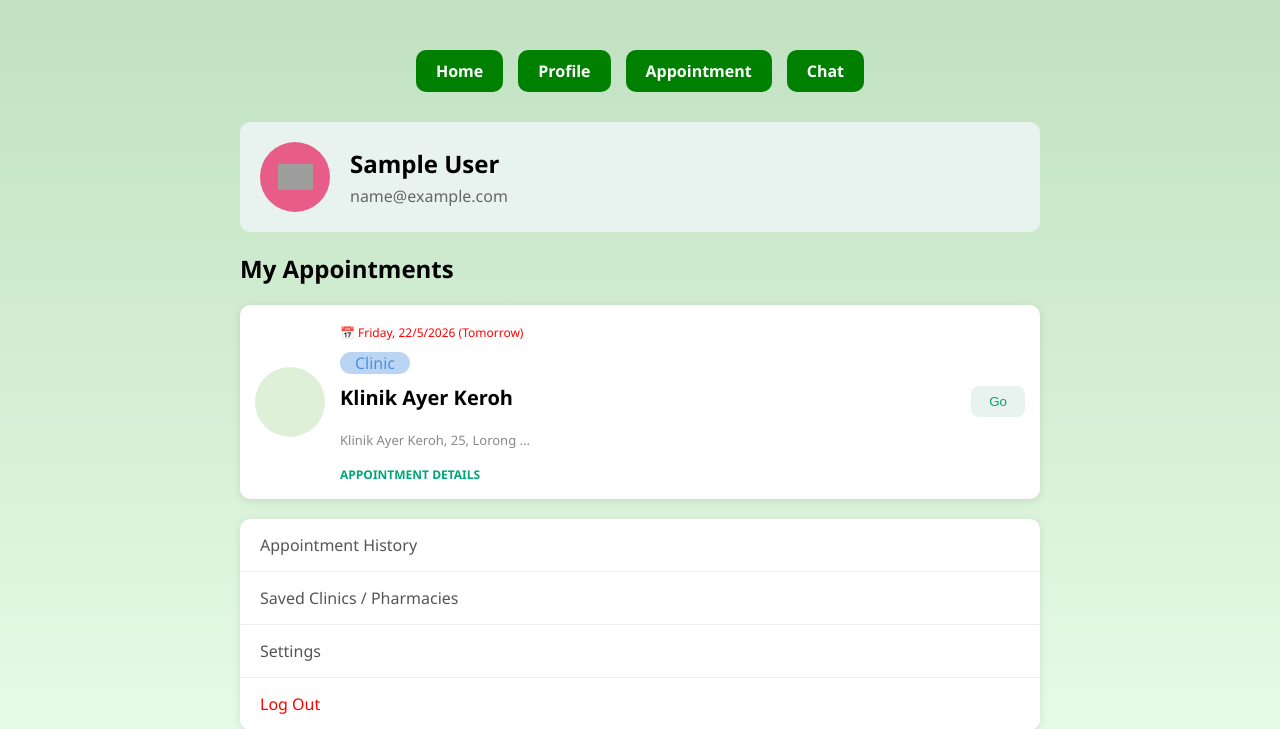
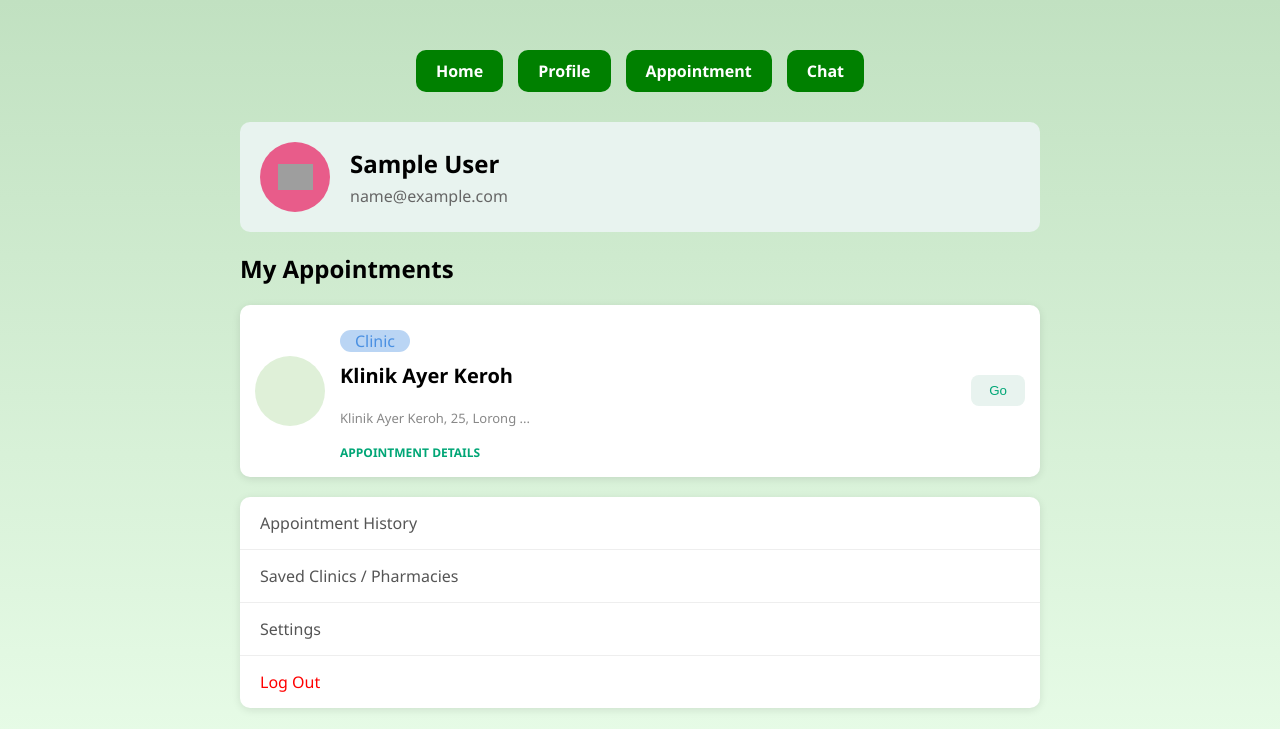
Before and after one commit to Izadep/MediLocator, a PHP site: page /Profile.php in a window 1280 px wide. Shown: the top 729 px of the page. Run offline with PHP 8.4, Linux system fonts and the light colour scheme; the visitor is signed in with stand-in values (Sample User, id 1); grey boxes are pictures that could not be loaded.

Commit message:
profile update

```diff
--- a/Profile.php
+++ b/Profile.php
@@ -47,7 +47,6 @@ $email = $_SESSION['user_email'];
 
                 <div class="appointment-info">
                     <span class="appointment-date">
-                        📅 Friday, 22/5/2026 (Tomorrow)
                     </span>
 
                     <p class="healthcare-type">Clinic</p>
```
